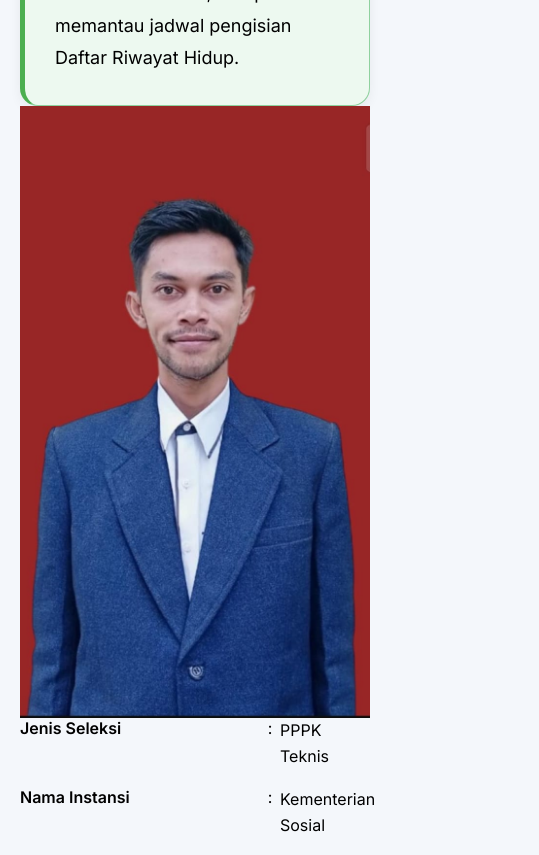
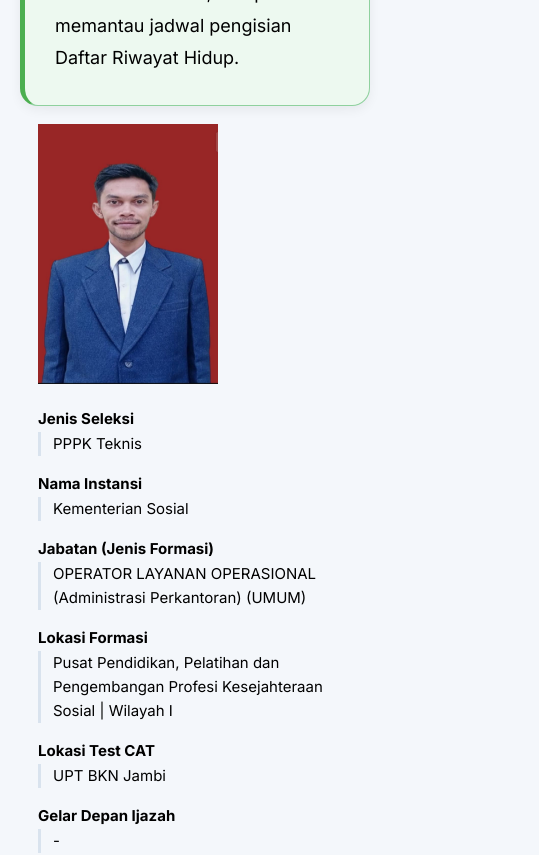
Before and after one commit to cpns-agungelzautama/skb, a React (Vite) app: page / in a window 390 px wide. Shown: the part 620-1475 px from the top of the page, 539 px wide, since content can reach past the window. Built offline with nearby package versions, Linux system fonts and the light colour scheme.

Commit message:
Perbaiki path responsive mobile

```diff
--- a/src/components/BiodataCard/BiodataCard.module.css
+++ b/src/components/BiodataCard/BiodataCard.module.css
@@ -11,6 +11,13 @@
   color: #2f3b4a;
 }
 
+.content{
+    display:grid;
+    grid-template-columns:repeat(2,minmax(0,1fr));
+    gap:40px;
+    width:100%;
+}
+
 .separator {
   text-align: center;
   color: #666;
@@ -22,44 +29,60 @@
   word-break: break-word;
 }
 
-/* ===================== */
-/* Tablet */
-/* ===================== */
+/* ========================= */
+/* TABLET */
+/* ========================= */
 
-@media (max-width: 992px) {
+@media (max-width:992px){
 
-  .row {
-    grid-template-columns: 180px 18px 1fr;
-  }
+    .wrapper{
+
+        grid-template-columns:1fr;
+
+    }
+
+    .content{
+
+        grid-template-columns:1fr;
+
+        gap:28px;
+
+    }
+
+    .photo{
+
+        margin:0 auto 25px;
+
+    }
 
 }
 
-/* ===================== */
-/* Mobile */
-/* ===================== */
 
-@media (max-width: 768px) {
+/* ========================= */
+/* MOBILE */
+/* ========================= */
 
-  .row {
-    grid-template-columns: 1fr;
-    gap: 4px;
-    margin-bottom: 18px;
-  }
+@media (max-width:768px){
 
-  .separator {
-    display: none;
-  }
+.card{
 
-  .label {
-    font-size: 15px;
-    font-weight: 700;
-  }
+padding:18px;
 
-  .value {
-    font-size: 15px;
-    padding-left: 10px;
-    border-left: 3px solid #e3e8ef;
-  }
+}
+
+.photo img{
+
+width:180px;
+
+height:260px;
+
+}
+
+.content{
+
+display:block;
+
+}
 
 }
 
--- a/src/components/InfoRow/InfoRow.module.css
+++ b/src/components/InfoRow/InfoRow.module.css
@@ -1,18 +1,73 @@
 .row{
-    display:grid;
-    grid-template-columns:240px 20px 1fr;
 
-    margin-bottom:18px;
+display:grid;
+
+grid-template-columns:200px 15px 1fr;
+
+gap:8px;
+
+margin-bottom:15px;
+
+align-items:start;
+
 }
 
 .label{
-    font-weight:600;
+
+font-weight:600;
+
 }
 
 .separator{
-    text-align:center;
+
+text-align:center;
+
 }
 
 .value{
-    line-height:1.6;
+
+line-height:1.6;
+
+word-break:break-word;
+
 }
+
+@media(max-width:768px){
+
+.row{
+
+display:flex;
+
+flex-direction:column;
+
+gap:4px;
+
+margin-bottom:18px;
+
+}
+
+.separator{
+
+display:none;
+
+}
+
+.label{
+
+font-size:15px;
+
+font-weight:700;
+
+}
+
+.value{
+
+padding-left:12px;
+
+border-left:3px solid #d9e3ee;
+
+font-size:15px;
+
+}
+
+}
--- a/src/styles/global.css
+++ b/src/styles/global.css
@@ -19,3 +19,25 @@ img{
 button{
   cursor:pointer;
 }
+
+html,
+body{
+
+margin:0;
+padding:0;
+overflow-x:hidden;
+
+}
+
+*{
+
+box-sizing:border-box;
+
+}
+
+img{
+
+max-width:100%;
+display:block;
+
+}
```
